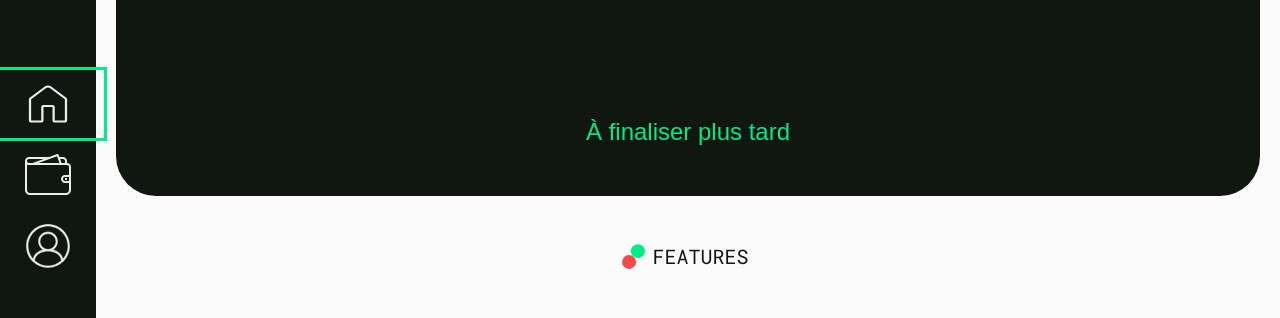
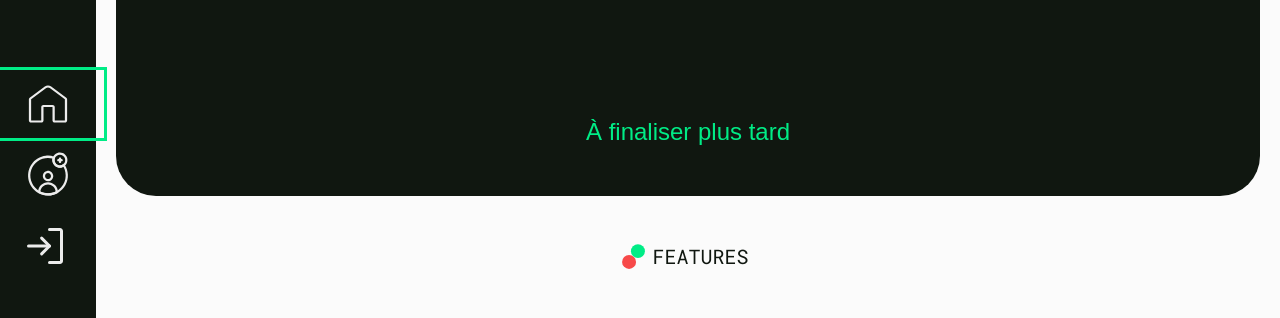
Before and after one commit to Big-pun/projet-synthese, a Vue app: page /accueil in a window 1280 px wide. Shown: the part 208-526 px from the top of the page. Built offline with nearby package versions, Linux system fonts and the light colour scheme.

Commit message:
Modify Sidebar to adapt both when user is logged in and logged out

```diff
--- a/src/components/general/Sidebar.vue
+++ b/src/components/general/Sidebar.vue
@@ -7,6 +7,12 @@ import budgetIcon from '../../assets/icons/budget_icon.svg';
 import profileIcon from '../../assets/icons/profil_icon.svg';
 import signOutIcon from '../../assets/icons/sign_out_icon_alt.svg';
 import SidebarNavLink from './SidebarNavLink.vue';
+import signInIcon from '../../assets/icons/sign_in_icon.svg';
+import signUpIcon from '../../assets/icons/sign_up_icon.svg';
+
+const props = defineProps({
+  userConnected: Boolean
+});
 
 const collapsed = ref(true);
 
@@ -14,7 +20,7 @@ function collapseSidebar() {
   collapsed.value = !collapsed.value;
 }
 
-const navLinks = [
+const userConnectedNavLinks = [
   {
     name: 'Accueil',
     icon: homeIcon,
@@ -23,14 +29,20 @@ const navLinks = [
   {
     name: 'Budget',
     icon: budgetIcon,
-    route: '/espace-client/budget'
+    route: '/budget'
   },
   {
     name: 'Profil',
     icon: profileIcon,
-    route: '/espace-client/profil'
+    route: '/profil'
   }
 ]
+
+const homeLink = {
+  name: 'Accueil',
+  icon: homeIcon,
+  route: '/accueil'
+}
 </script>
 
 <template>
@@ -43,10 +55,28 @@ const navLinks = [
 
     <!-- navlinks -->
     <nav class="nav flex flex-col min-h-full relative grow justify-center w-full min-w-18">
-      <ul>
-        <li v-for="link in navLinks" :key="link.route">
+      <!-- if user is connected -->
+      <ul v-if="userConnected">
+        <li v-for="link in userConnectedNavLinks" :key="link.route">
           <SidebarNavLink :link="link" :collapsed="collapsed"></SidebarNavLink>
         </li>
+      </ul>
+
+      <!-- if user is not connected -->
+      <ul v-else>
+        <SidebarNavLink :link="homeLink" :collapsed="collapsed"></SidebarNavLink>
+
+        <!-- ***** sign up button - @click and its logic to open up Subscription Modal will need to be added -->
+        <div class="nav__link relative bg-transparent px-4 md:px-6 py-3 flex font-medium text-md text-color-dark-gray items-center gap-4 w-full cursor-pointer">
+          <img class="w-12" :src="signUpIcon" alt="S'inscrire">
+          <span v-if="!collapsed" class="hidden md:inline-block pr-4 md:pr-18">S'inscrire</span>
+        </div>
+
+        <!-- ***** sign in button - @click and its logic to open up Connexion Modal will need to be added -->
+        <div class="nav__link relative bg-transparent px-4 md:px-6 py-3 flex font-medium text-md text-color-dark-gray items-center gap-4 w-full cursor-pointer">
+          <img class="w-12" :src="signInIcon" alt="Se connecter">
+          <span v-if="!collapsed" class="hidden md:inline-block pr-4 md:pr-18">Se connecter</span>
+        </div>
       </ul>
     </nav>
 
@@ -60,26 +90,4 @@ const navLinks = [
 
 <style scoped>
 
-.nav__link:not(.active):hover {
-  background-color: var(--color-accent1);
-  transition: all 200ms ease;
-}
-
-.nav__link::after {
-  content: '';
-  position: absolute;
-  top: 0;
-  left: 0;
-  width: 100%;
-  height: 100%;
-  z-index: -1;
-  transition: all 150ms ease-in;
-}
-
-.nav__link.active::after {
-  background-color: var(--color-gray);
-  outline: 3px solid var(--color-accent1);
-  width: 108%;
-}
-
 </style>
--- a/src/components/general/SidebarNavLink.vue
+++ b/src/components/general/SidebarNavLink.vue
@@ -14,4 +14,28 @@ const props = defineProps({
   </RouterLink>
 </template>
 
-<style></style>
+<style>
+
+.nav__link:not(.active):hover {
+  background-color: var(--color-accent1);
+  transition: all 200ms ease;
+}
+
+.nav__link::after {
+  content: '';
+  position: absolute;
+  top: 0;
+  left: 0;
+  width: 100%;
+  height: 100%;
+  z-index: -1;
+  transition: all 150ms ease-in;
+}
+
+.nav__link.active::after {
+  background-color: var(--color-gray);
+  outline: 3px solid var(--color-accent1);
+  width: 108%;
+}
+
+</style>
```
